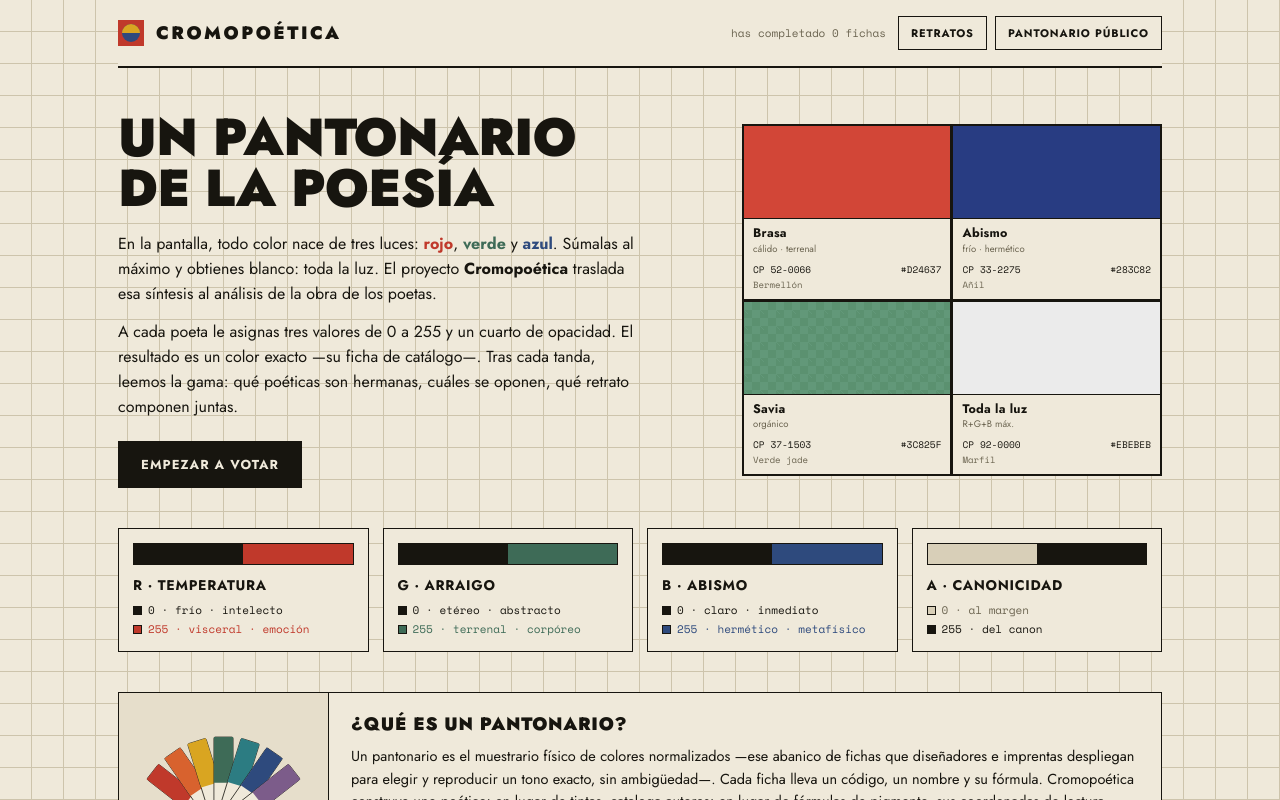
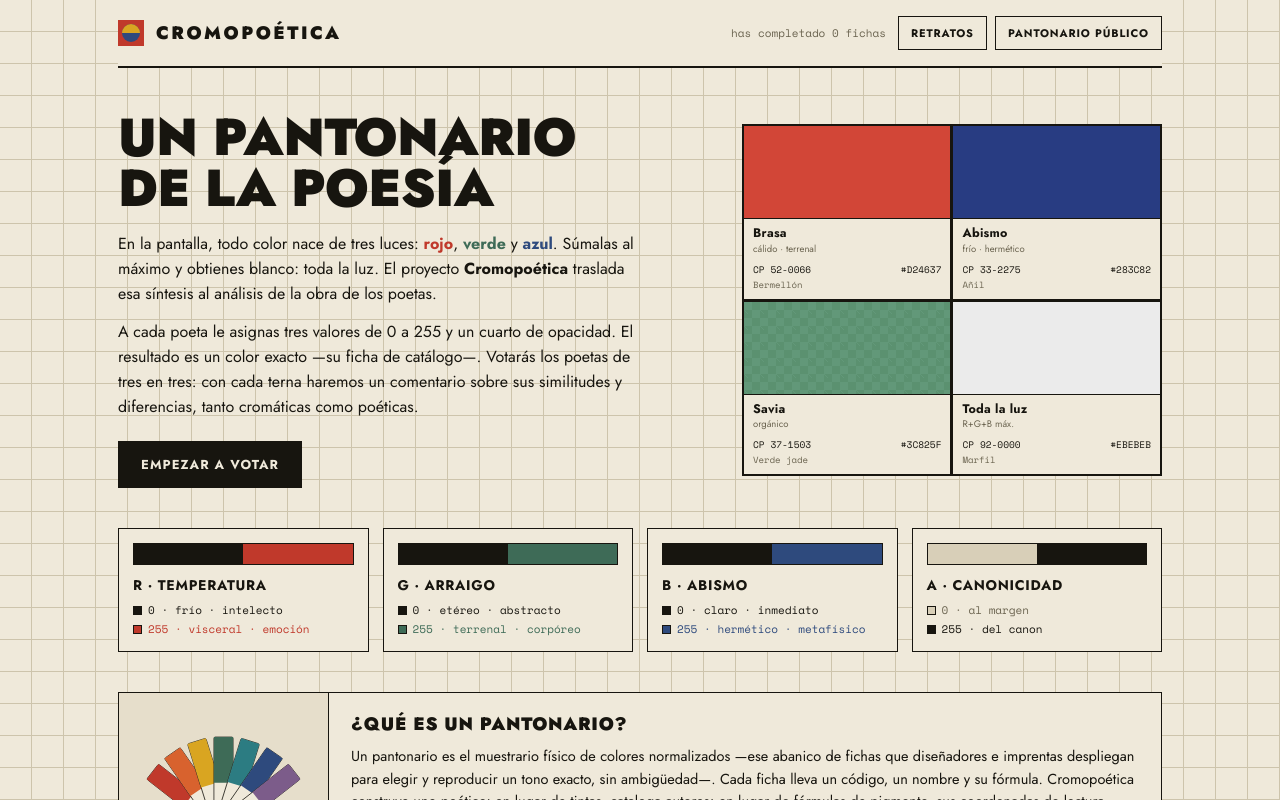
Before and after one commit to gescarpa/cromopoetica, a React (Vite) app: page / in a window 1280 px wide. Shown: the top 800 px of the page. Built offline with nearby package versions, Linux system fonts and the light colour scheme.

Commit message:
Update App.jsx

```diff
--- a/src/App.jsx
+++ b/src/App.jsx
@@ -444,7 +444,7 @@ const BTN = {
 const BTN_GHOST = { ...BTN, background: "transparent", color: INK };
 
 /* batch sizes: 3, 5, luego 10 indefinidamente */
-const batchSize = (i) => (i === 0 ? 3 : i === 1 ? 5 : 10);
+const batchSize = () => 3;
 function batchInfo(total) {
   let i = 0, before = 0;
   while (before + batchSize(i) <= total) { before += batchSize(i); i++; }
@@ -690,7 +690,7 @@ function Intro({ onStart, onStats, total }) {
             En la pantalla, todo color nace de tres luces: <b style={{ color: RED }}>rojo</b>, <b style={{ color: GRN }}>verde</b> y <b style={{ color: BLUE }}>azul</b>. Súmalas al máximo y obtienes blanco: toda la luz. El proyecto <b>Cromopoética</b> traslada esa síntesis al análisis de la obra de los poetas.
           </p>
           <p style={{ fontSize: 16, lineHeight: 1.55, maxWidth: 520, margin: "0 0 22px" }}>
-            A cada poeta le asignas tres valores de 0 a 255 y un cuarto de opacidad. El resultado es un color exacto —su ficha de catálogo—. Tras cada tanda, leemos la gama: qué poéticas son hermanas, cuáles se oponen, qué retrato componen juntas.
+            A cada poeta le asignas tres valores de 0 a 255 y un cuarto de opacidad. El resultado es un color exacto —su ficha de catálogo—. Votarás los poetas de tres en tres: con cada terna haremos un comentario sobre sus similitudes y diferencias, tanto cromáticas como poéticas.
           </p>
           <div style={{ display: "flex", gap: 10, flexWrap: "wrap" }}>
             <button onClick={onStart} style={BTN}>Empezar a votar</button>
```
